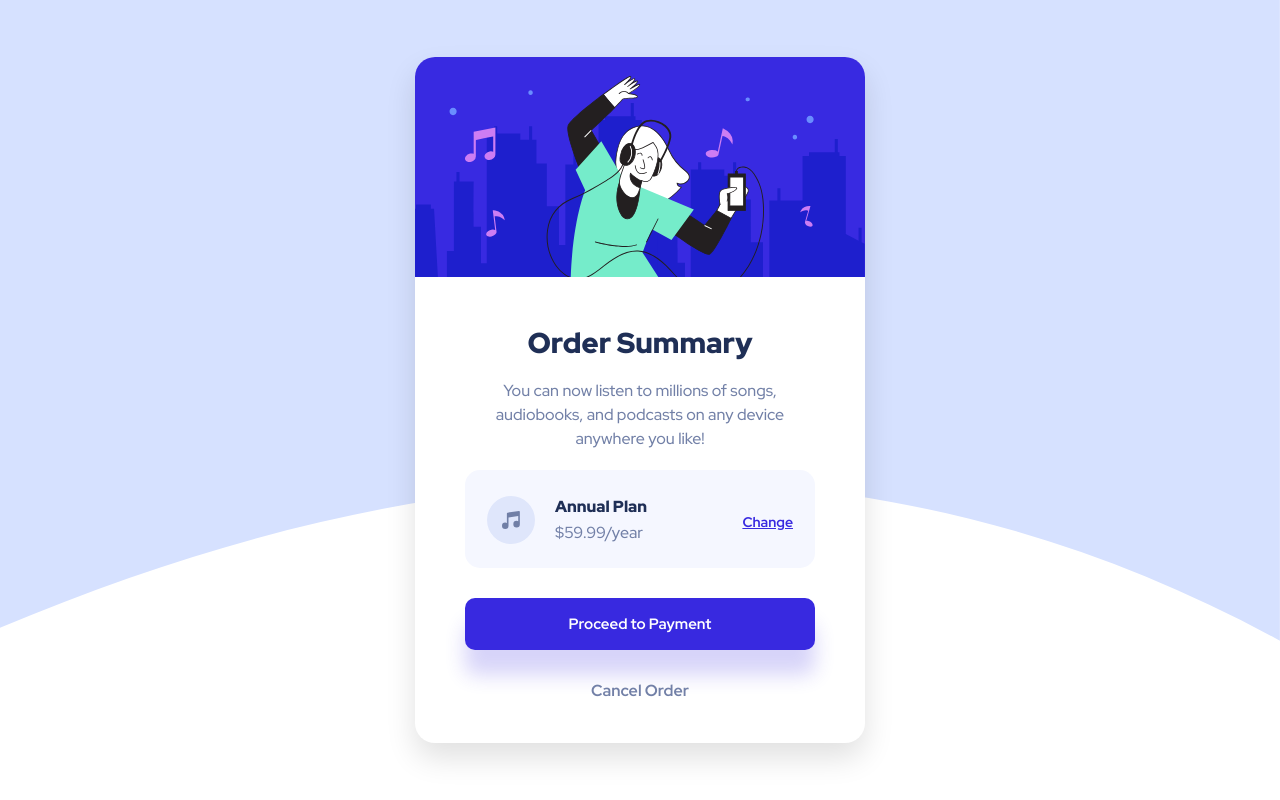
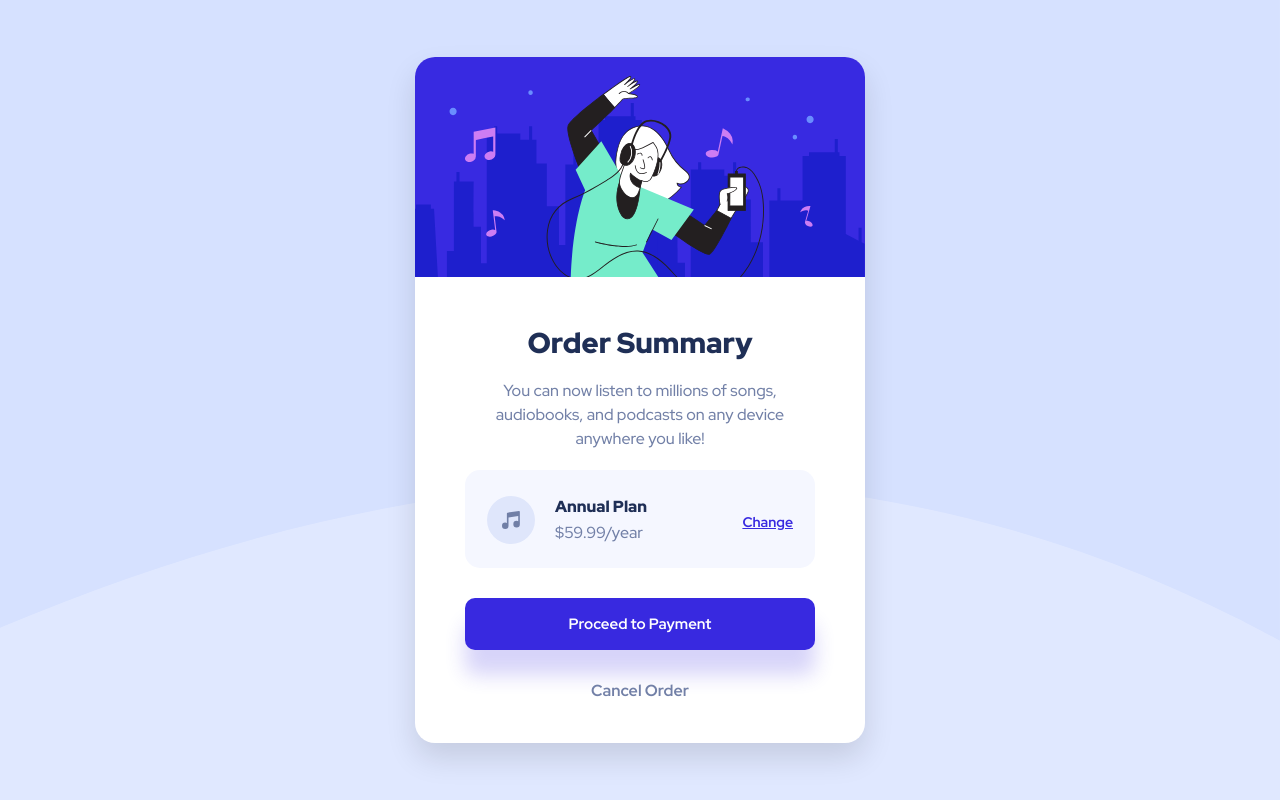
Before and after one commit to Benja253/order-sumary-component, a plain HTML site: page index.html in a window 1280 px wide. Drawn offline with Linux system fonts and the light colour scheme; a web font is replaced by a local one.

Commit message:
Update styles.css

```diff
--- a/style/styles.css
+++ b/style/styles.css
@@ -5,7 +5,9 @@
 }
 body{
   font-size: 16px;
+  background-color: rgb(224, 232, 255);
   background-image: url("../images/pattern-background-desktop.svg");
+  background-repeat: no-repeat;
   background-size: cover;
   background-position:right;
   height: 100vh;
```
